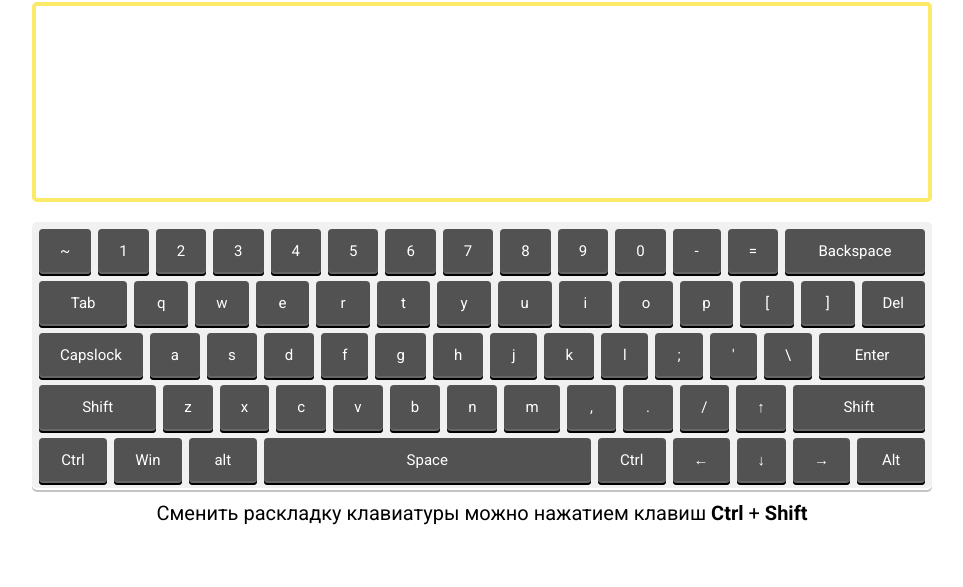
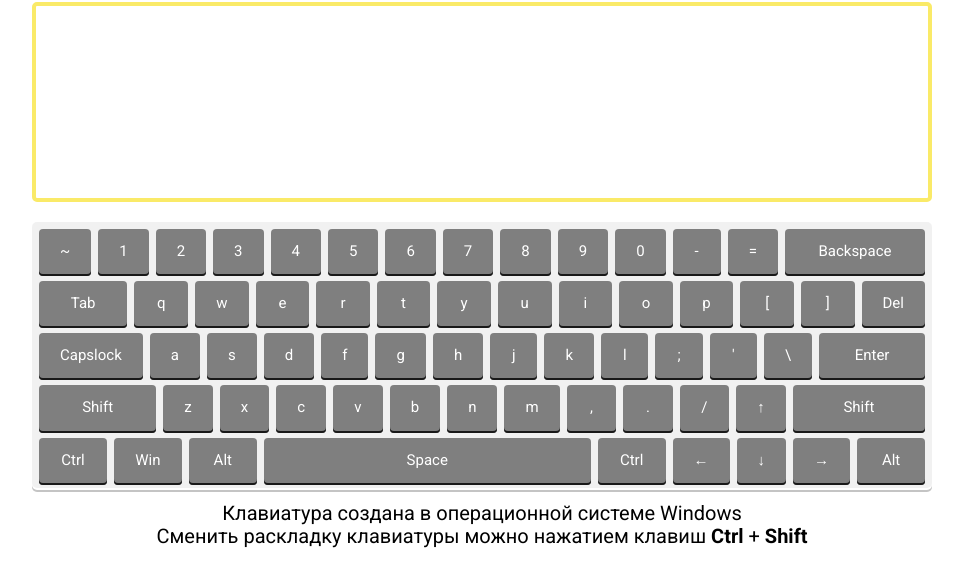
Before and after one commit to fromarys/virtual-keyboard, a website built with webpack: page src/index.html in a window 1280 px wide. Shown: the part 83-670 px from the top of the page, without its empty margins (158-1121 px from the left). Built offline with nearby package versions, Linux system fonts and the light colour scheme.

```diff
--- a/src/index.js
+++ b/src/index.js
@@ -23,7 +23,7 @@
 
     const readme = document.createElement('p');
     readme.classList.add('readme');
-    readme.innerHTML = 'Сменить раскладку клавиатуры можно нажатием клавиш <strong>Ctrl</strong> + <strong>Shift</strong>';
+    readme.innerHTML = 'Клавиатура создана в операционной системе Windows <br> Сменить раскладку клавиатуры можно нажатием клавиш <strong>Ctrl</strong> + <strong>Shift</strong>';
     wrapper.append(readme);
 
 //Создает клавиатуру
--- a/src/scripts/keys.js
+++ b/src/scripts/keys.js
@@ -127,7 +127,7 @@
   }, {
     code: 'MetaLeft', system: true, name: 'Win', classes: 'keyboard__button win win_left', row: 4, place: 2,
   }, {
-    code: 'AltLeft', system: true, name: 'alt', classes: 'keyboard__button alt alt_left', row: 4, place: 1,
+    code: 'AltLeft', system: true, name: 'Alt', classes: 'keyboard__button alt alt_left', row: 4, place: 1,
   },  {
     code: 'Space', system: true, name: 'Space', classes: 'keyboard__button space', row: 4, place: 3,
   }, {
--- a/src/styles/scss/blocks/_keyboard.scss
+++ b/src/styles/scss/blocks/_keyboard.scss
@@ -15,8 +15,8 @@
     }
     &__button {
         padding: 14px 21px 16px;
-        box-shadow: inset 0 -2px black, inset 0 -4px #666666;
-        background-color: #525252;
+        box-shadow: inset 0 -2px #191919, inset 0 -4px #7f7f7f;
+        background-color: #7f7f7f;
         color: white;
         border-radius: 4px;
         text-align: center;
@@ -29,11 +29,11 @@
         }
         &.active {
             background: #333333;
-            box-shadow: inset 0 -2px black;
+            box-shadow: inset 0 -2px #191919;
         }
         &:active {
             background: #333333;
-            box-shadow: inset 0 -2px black;
+            box-shadow: inset 0 -2px #191919;
         }
     }
     .shift, .enter, .caps-lock {
```
Also changed, not shown: dist/index.html (added), dist/main6f7573cfcc23367369a7.css (added), 3 other files.
